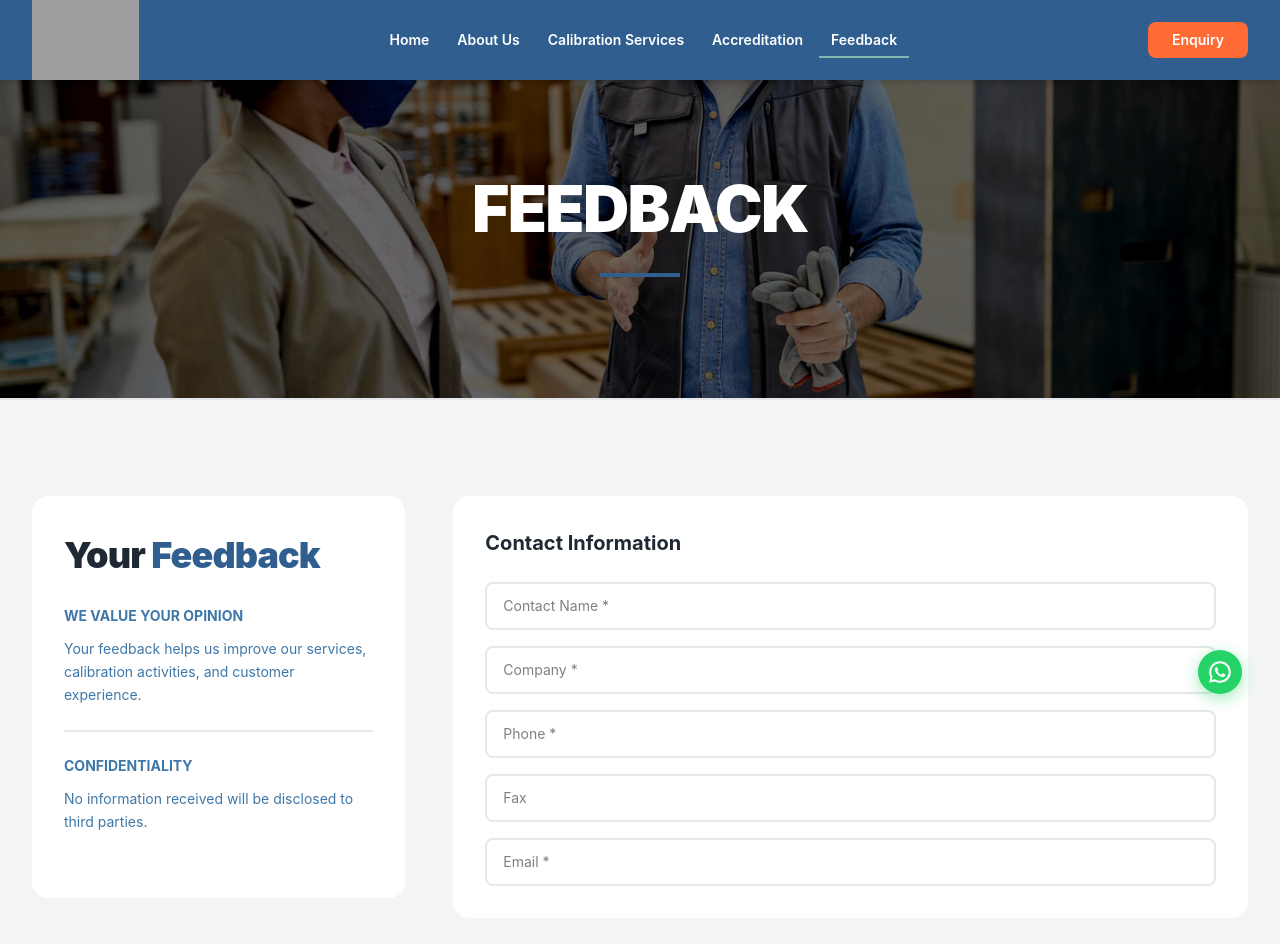
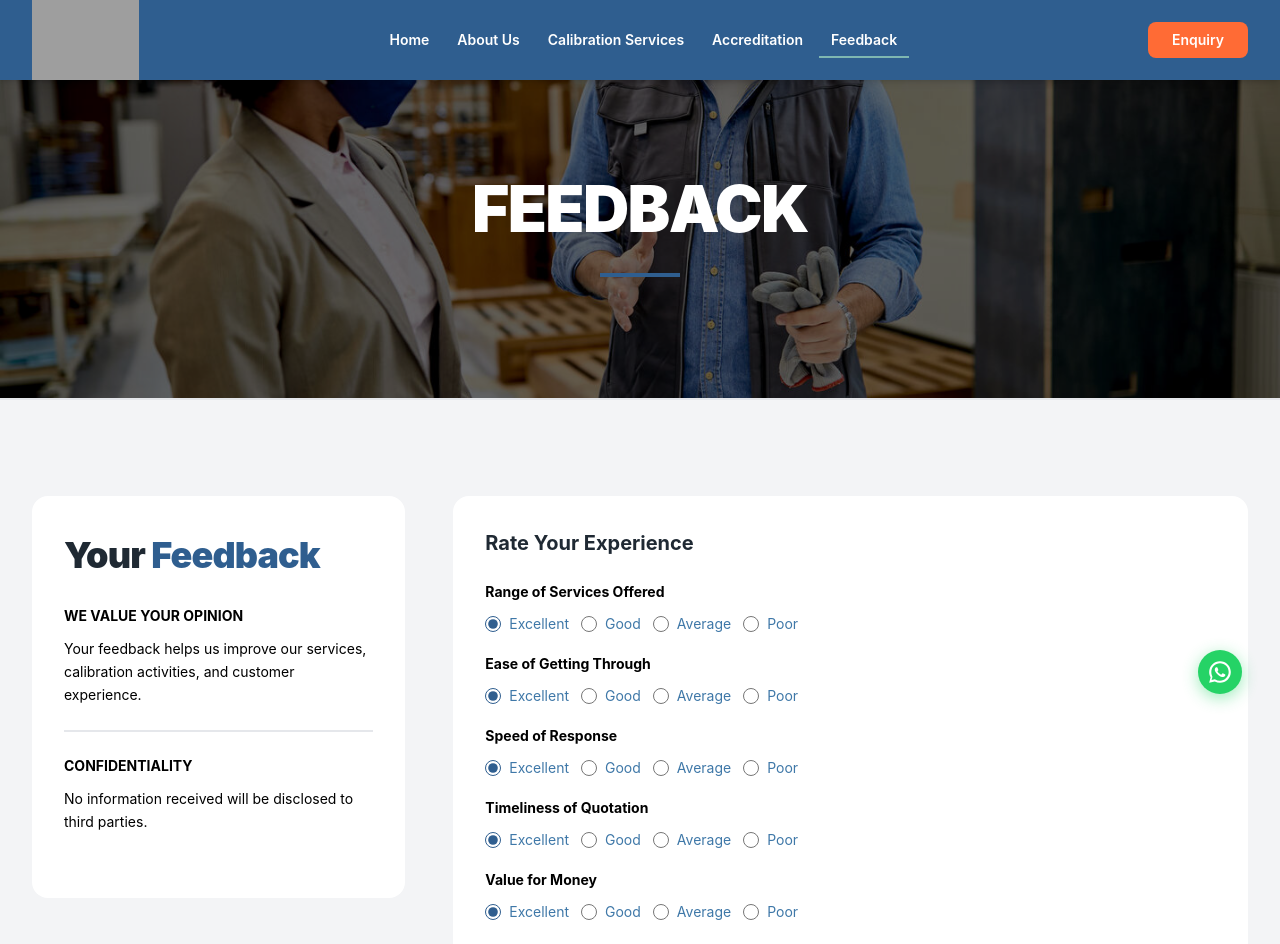
Before and after one commit to Siranjeevi0622/imc-india, a React app: page /feedback in a window 1280 px wide. Shown: the top 944 px of the page. Built offline with nearby package versions, Linux system fonts and the light colour scheme; grey boxes are pictures that could not be loaded; the HTML template or start-up script is replaced by a standard one.

Commit message:
Feedbck Form Color Change

```diff
--- a/src/components/Feedback.jsx
+++ b/src/components/Feedback.jsx
@@ -108,19 +108,19 @@ const Feedback = () => {
 
               <div className="space-y-4 sm:space-y-6 mb-6 sm:mb-8">
                 <div>
-                  <p className="text-xs sm:text-sm font-bold mb-2 sm:mb-3" style={{ color: '#3F78A8' }}>
+                  <p className="text-xs sm:text-sm font-bold mb-2 sm:mb-3" style={{ color: '#000000' }}>
                     WE VALUE YOUR OPINION
                   </p>
-                  <p className="text-xs sm:text-sm leading-relaxed" style={{ color: '#3F78A8' }}>
+                  <p className="text-xs sm:text-sm leading-relaxed" style={{ color: '#000000' }}>
                     Your feedback helps us improve our services, calibration activities, and customer experience.
                   </p>
                 </div>
 
                 <div className="pt-4 sm:pt-6 border-t-2" style={{ borderColor: '#E5E7EB' }}>
-                  <p className="text-xs sm:text-sm font-bold mb-2 sm:mb-3" style={{ color: '#3F78A8' }}>
+                  <p className="text-xs sm:text-sm font-bold mb-2 sm:mb-3" style={{ color: '#000000' }}>
                     CONFIDENTIALITY
                   </p>
-                  <p className="text-xs sm:text-sm leading-relaxed" style={{ color: '#3F78A8' }}>
+                  <p className="text-xs sm:text-sm leading-relaxed" style={{ color: '#000000' }}>
                     No information received will be disclosed to third parties.
                   </p>
                 </div>
@@ -145,79 +145,6 @@ const Feedback = () => {
             <form onSubmit={handleSubmit} className="space-y-5 sm:space-y-8">
 
               {/* Contact Information */}
-              <div className="rounded-2xl p-5 sm:p-8" style={{ backgroundColor: 'white' }}>
-                <h2
-                  className="font-bold mb-4 sm:mb-6"
-                  style={{ color: '#1F2933', fontSize: 'clamp(1rem, 2.5vw, 1.25rem)' }}
-                >
-                  Contact Information
-                </h2>
-
-                <div className="space-y-3 sm:space-y-4">
-                  <input
-                    type="text"
-                    name="name"
-                    placeholder="Contact Name *"
-                    value={formData.name}
-                    onChange={handleChange}
-                    required
-                    className="w-full px-3 sm:px-4 py-2.5 sm:py-3 rounded-lg border-2 focus:outline-none transition-all text-sm"
-                    style={{ borderColor: '#E5E7EB' }}
-                    onFocus={(e) => e.target.style.borderColor = '#2F5E8F'}
-                    onBlur={(e) => e.target.style.borderColor = '#E5E7EB'}
-                  />
-                  <input
-                    type="text"
-                    name="company"
-                    placeholder="Company *"
-                    value={formData.company}
-                    onChange={handleChange}
-                    required
-                    className="w-full px-3 sm:px-4 py-2.5 sm:py-3 rounded-lg border-2 focus:outline-none transition-all text-sm"
-                    style={{ borderColor: '#E5E7EB' }}
-                    onFocus={(e) => e.target.style.borderColor = '#2F5E8F'}
-                    onBlur={(e) => e.target.style.borderColor = '#E5E7EB'}
-                  />
-                  {/* Phone + Fax — stacks on very small screens */}
-                  <div className="grid grid-cols-1 xs:grid-cols-2 gap-3 sm:gap-4">
-                    <input
-                      type="tel"
-                      name="phone"
-                      placeholder="Phone *"
-                      value={formData.phone}
-                      onChange={handleChange}
-                      required
-                      className="w-full px-3 sm:px-4 py-2.5 sm:py-3 rounded-lg border-2 focus:outline-none transition-all text-sm"
-                      style={{ borderColor: '#E5E7EB' }}
-                      onFocus={(e) => e.target.style.borderColor = '#2F5E8F'}
-                      onBlur={(e) => e.target.style.borderColor = '#E5E7EB'}
-                    />
-                    <input
-                      type="text"
-                      name="fax"
-                      placeholder="Fax"
-                      value={formData.fax}
-                      onChange={handleChange}
-                      className="w-full px-3 sm:px-4 py-2.5 sm:py-3 rounded-lg border-2 focus:outline-none transition-all text-sm"
-                      style={{ borderColor: '#E5E7EB' }}
-                      onFocus={(e) => e.target.style.borderColor = '#2F5E8F'}
-                      onBlur={(e) => e.target.style.borderColor = '#E5E7EB'}
-                    />
-                  </div>
-                  <input
-                    type="email"
-                    name="email"
-                    placeholder="Email *"
-                    value={formData.email}
-                    onChange={handleChange}
-                    required
-                    className="w-full px-3 sm:px-4 py-2.5 sm:py-3 rounded-lg border-2 focus:outline-none transition-all text-sm"
-                    style={{ borderColor: '#E5E7EB' }}
-                    onFocus={(e) => e.target.style.borderColor = '#2F5E8F'}
-                    onBlur={(e) => e.target.style.borderColor = '#E5E7EB'}
-                  />
-                </div>
-              </div>
 
               {/* Ratings Section */}
               <div className="rounded-2xl p-5 sm:p-8" style={{ backgroundColor: 'white' }}>
@@ -231,7 +158,7 @@ const Feedback = () => {
                 <div className="space-y-4 sm:space-y-5">
                   {ratingFields.map((field) => (
                     <div key={field.name}>
-                      <label className="block text-xs sm:text-sm font-bold mb-2 sm:mb-3" style={{ color: '#3F78A8' }}>
+                      <label className="block text-xs sm:text-sm font-bold mb-2 sm:mb-3" style={{ color: '#000000' }}>
                         {field.label}
                       </label>
                       {/* Radio options: 2-col on mobile, wrap naturally on larger */}
```
